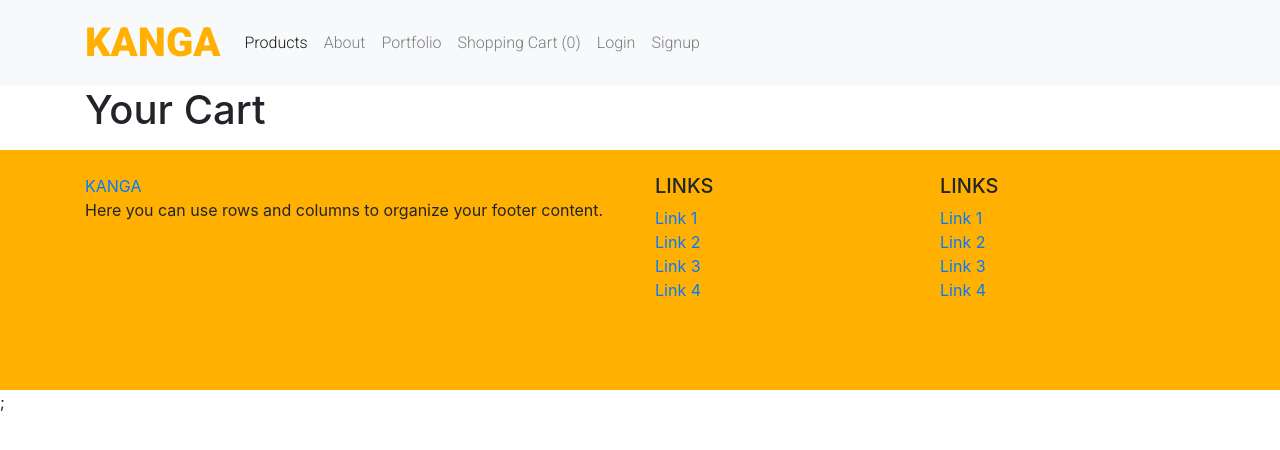
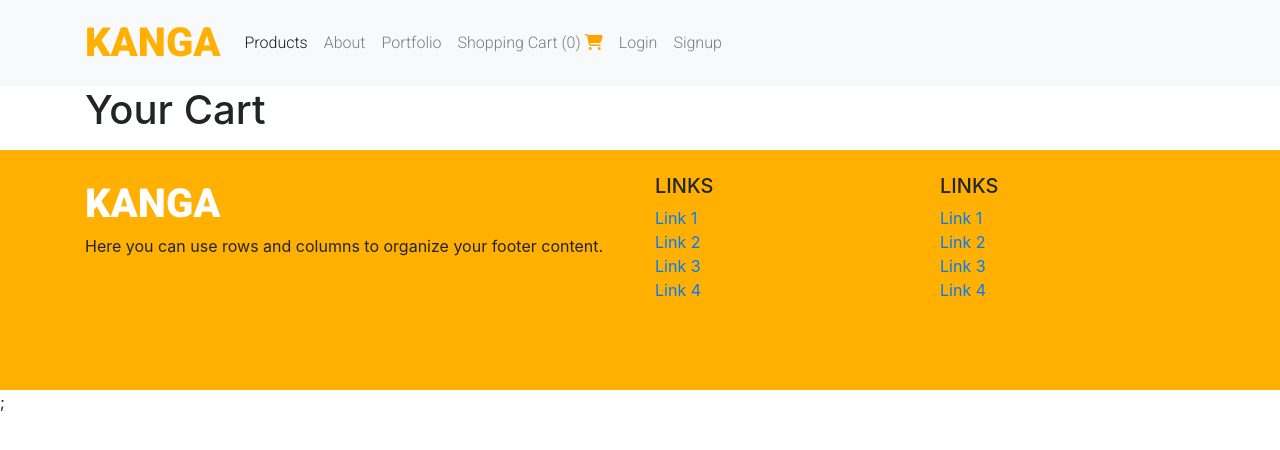
Before and after one commit to darylkangjh/Project-4, a Django app: page /cart/ in a window 1280 px wide. Shown: the top 450 px of the page. Run offline with Django 3.2, Linux system fonts and the light colour scheme; some libraries are stand-ins or nearby versions.

Commit message:
added fa fa shopping cart

```diff
--- a/static/style.css
+++ b/static/style.css
@@ -14,6 +14,13 @@
     font-weight: 900;
     font-size: 40px;
     color: #FFB000!important;
+}
+
+.navbar-brand-white{
+    font-family: 'Roboto', sans-serif!important;
+    font-weight: 900;
+    font-size: 40px;
+    color: white!important;
 }
 
 .index-title{
--- a/templates/base.template.html
+++ b/templates/base.template.html
@@ -37,14 +37,14 @@
                         </li>
 
                         <li class="nav-item">
-                        <a class ="nav-link" href="{% url 'view_cart' %}">Shopping Cart ({{number_of_items}})</a>
+                        <a class ="nav-link" href="{% url 'view_cart' %}">Shopping Cart ({{number_of_items}})<i class="fa fa-shopping-cart ml-1" style="color:orange;" aria-hidden="true"></i></a>
                         </li>
                         <!-- Drop down menu will only be available to admin (superuser) to access -->
                         {% if request.user.is_superuser %}
                         <li class="nav-item dropdown">
                             <a class="nav-link dropdown-toggle" href="#" id="navbarDropdownMenuLink" role="button"
                                 data-toggle="dropdown" aria-haspopup="true" aria-expanded="false">
-                                <i class="fa fa-star" style="color:orange;" aria-hidden="true"></i>Admin Panel
+                                Admin Panel<i class="fa fa-star" style="color:orange;" aria-hidden="true"></i>
                             </a>
                             <div class="dropdown-menu" aria-labelledby="navbarDropdownMenuLink">
                                 <a class="dropdown-item" href="{% url 'admin:index' %}">Admin Page </a>
```
